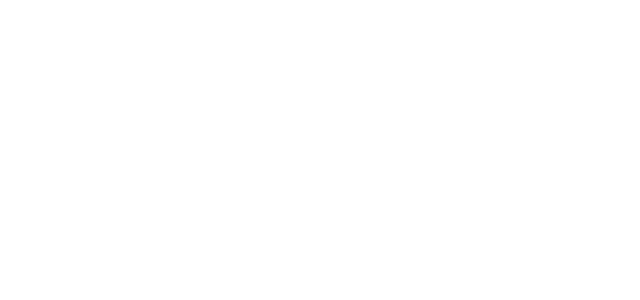
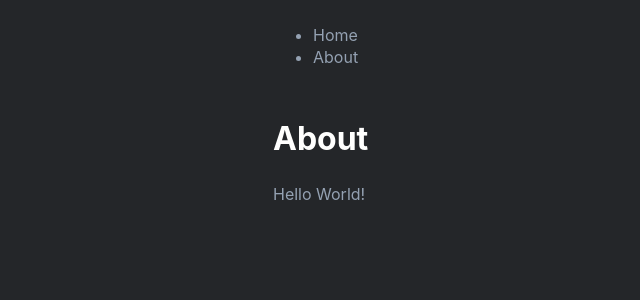
Before and after one commit to d-dmytro/youtube-handling-errors-with-apollo-client, a Next.js app: page /about in a window 1280 px wide. Before the commit this address had no page. Shown: the top 300 px of the page, without its empty margins (167-807 px from the left). Built offline with nearby package versions, Linux system fonts and the light colour scheme.

Commit message:
Added the About page and the menu

```diff
--- /dev/null
+++ b/components/Menu.module.css
@@ -0,0 +1,3 @@
+.menu {
+  margin: 24px 0 48px;
+}
--- /dev/null
+++ b/components/Menu.tsx
@@ -0,0 +1,22 @@
+import React from 'react';
+import Link from 'next/link';
+import styles from './Menu.module.css';
+
+const Menu = () => {
+  return (
+    <ul className={styles.menu}>
+      <li>
+        <Link href="/">
+          <a>Home</a>
+        </Link>
+      </li>
+      <li>
+        <Link href="/about">
+          <a>About</a>
+        </Link>
+      </li>
+    </ul>
+  );
+};
+
+export default Menu;
--- /dev/null
+++ b/pages/about.tsx
@@ -0,0 +1,14 @@
+import Menu from '../components/Menu';
+import styles from '../styles/About.module.css';
+
+const About = () => {
+  return (
+    <div className={styles.container}>
+      <Menu />
+      <h1>About</h1>
+      <p>Hello World!</p>
+    </div>
+  );
+};
+
+export default About;
--- a/pages/index.tsx
+++ b/pages/index.tsx
@@ -1,5 +1,6 @@
 import { gql, useQuery } from '@apollo/client';
 import Head from 'next/head';
+import Menu from '../components/Menu';
 import ReviewForm from '../components/ReviewForm';
 import styles from '../styles/Home.module.css';
 import { Product, Review } from '../types';
@@ -47,6 +48,8 @@
         <link rel="icon" href="/favicon.ico" />
       </Head>
 
+      <Menu />
+
       {loading ? (
         <p>Loading...</p>
       ) : data ? (
--- /dev/null
+++ b/styles/About.module.css
@@ -0,0 +1,4 @@
+.container {
+  margin: 0 auto;
+  max-width: 400px;
+}
```
